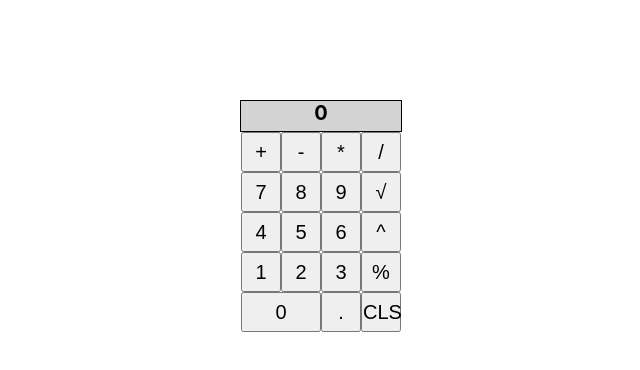
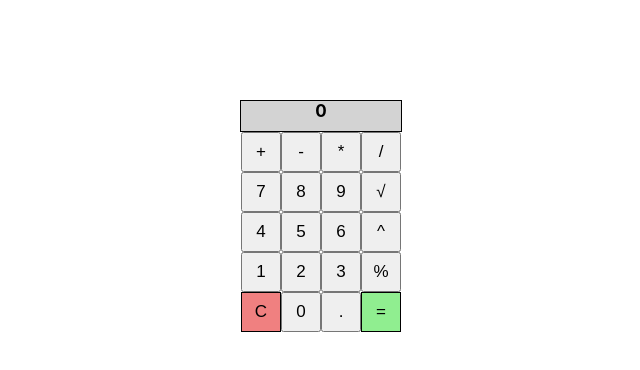
Before and after one commit to enes1823/Calculator, a React (Create React App) app: page / in a window 1280 px wide. Shown: the top 370 px of the page, without its empty margins (319-959 px from the left). Built offline with nearby package versions, Linux system fonts and the light colour scheme.

Commit message:
Added: new colors, equal button, changed placement of some buttons

```diff
--- a/src/App.css
+++ b/src/App.css
@@ -1,8 +1,9 @@
 * {
   margin: 0px;
   padding: 0px;
-  font-size: 20px;
   text-align: center;
+  user-select: none;
+  font-size: 17px;
 }
 .content {
   display: flex;
@@ -18,9 +19,8 @@
   width: 40px;
   height: 40px;
 }
-.button_calculator_0 {
-  width: 80px;
-  height: 40px;
+.button_calculator:hover {
+  background-color: lightskyblue;
 }
 .score {
   text-align: center;
@@ -34,3 +34,17 @@
   justify-content: center;
   align-items: center;
 }
+#clear_button {
+  background-color: lightcoral;
+  border: 1px solid black;
+}
+#clear_button:hover {
+  background-color: lightskyblue;
+}
+#equal_button {
+  background-color: lightgreen;
+  border: 1px solid black;
+}
+#equal_button:hover {
+  background-color: lightskyblue;
+}
--- a/src/App.js
+++ b/src/App.js
@@ -37,9 +37,10 @@ const App = () => {
             <button className='button_calculator'>%</button>
           </div>
           <div className='row'>
-            <button className='button_calculator_0'>0</button>
+          <button className='button_calculator' id='clear_button'>C</button>
+            <button className='button_calculator'>0</button>
             <button className='button_calculator'>.</button>
-            <button className='button_calculator'>CLS</button>
+            <button className='button_calculator' id='equal_button'>=</button>
           </div>
         </div>
       </div>
```
Also changed, not shown: 1 other file (tests, documents, lock files or other folders).
